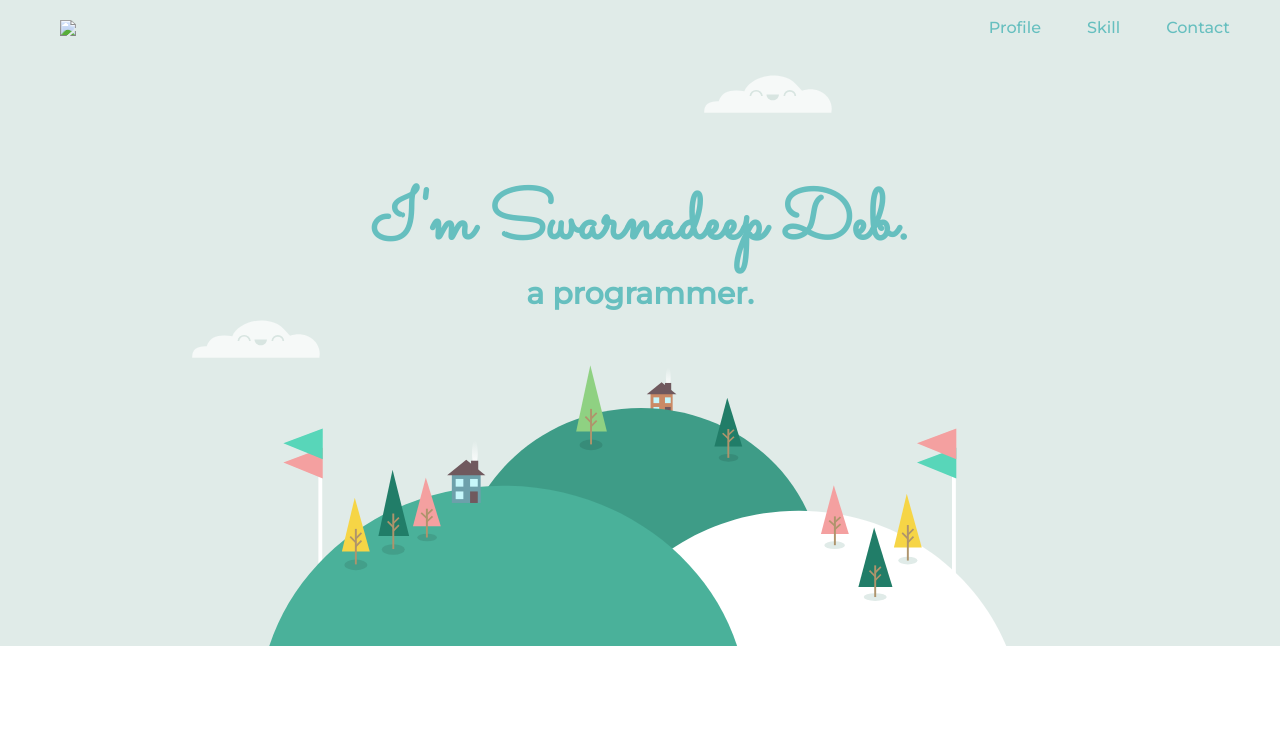
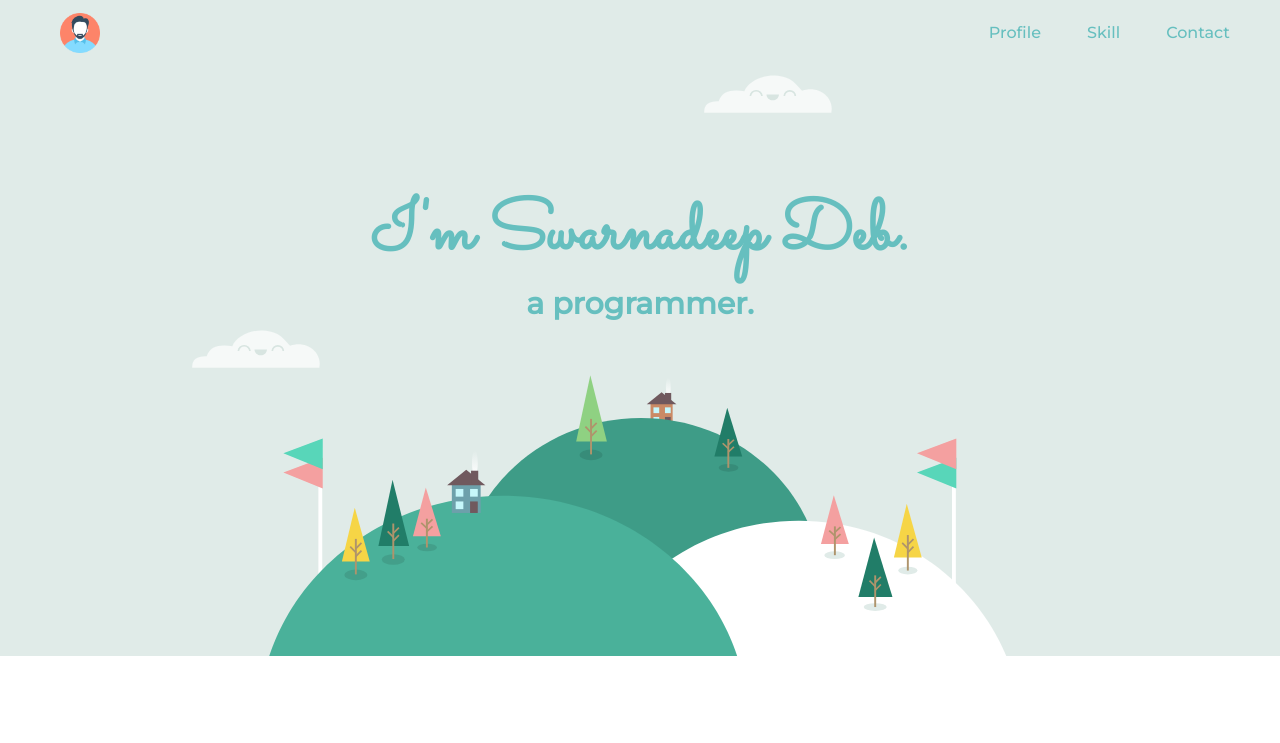
Before and after one commit to Swarnadeep12/Personal-Site, a plain HTML site: page index.html in a window 1280 px wide. Shown: the top 743 px of the page. Drawn offline with nearby package versions, Linux system fonts and the light colour scheme.

Commit message:
navbar-link-changed

```diff
--- a/index.html
+++ b/index.html
@@ -22,7 +22,7 @@
 <body>
     <nav class="navbar navbar-expand-lg navbar-dark background">
         <div class="container-fluid">
-        <img class="navbar-brand ms-5" src="/My-Site images/man.png">
+        <img class="navbar-brand ms-5" src="man.png">
         <button class="navbar-toggler" type="button" data-bs-toggle="collapse" data-bs-target="#navbarTogglerDemo01" aria-controls="navbarTogglerDemo01" aria-expanded="false" aria-label="Toggle navigation">
             <span class="navbar-toggler-icon"></span>
         </button>
```
